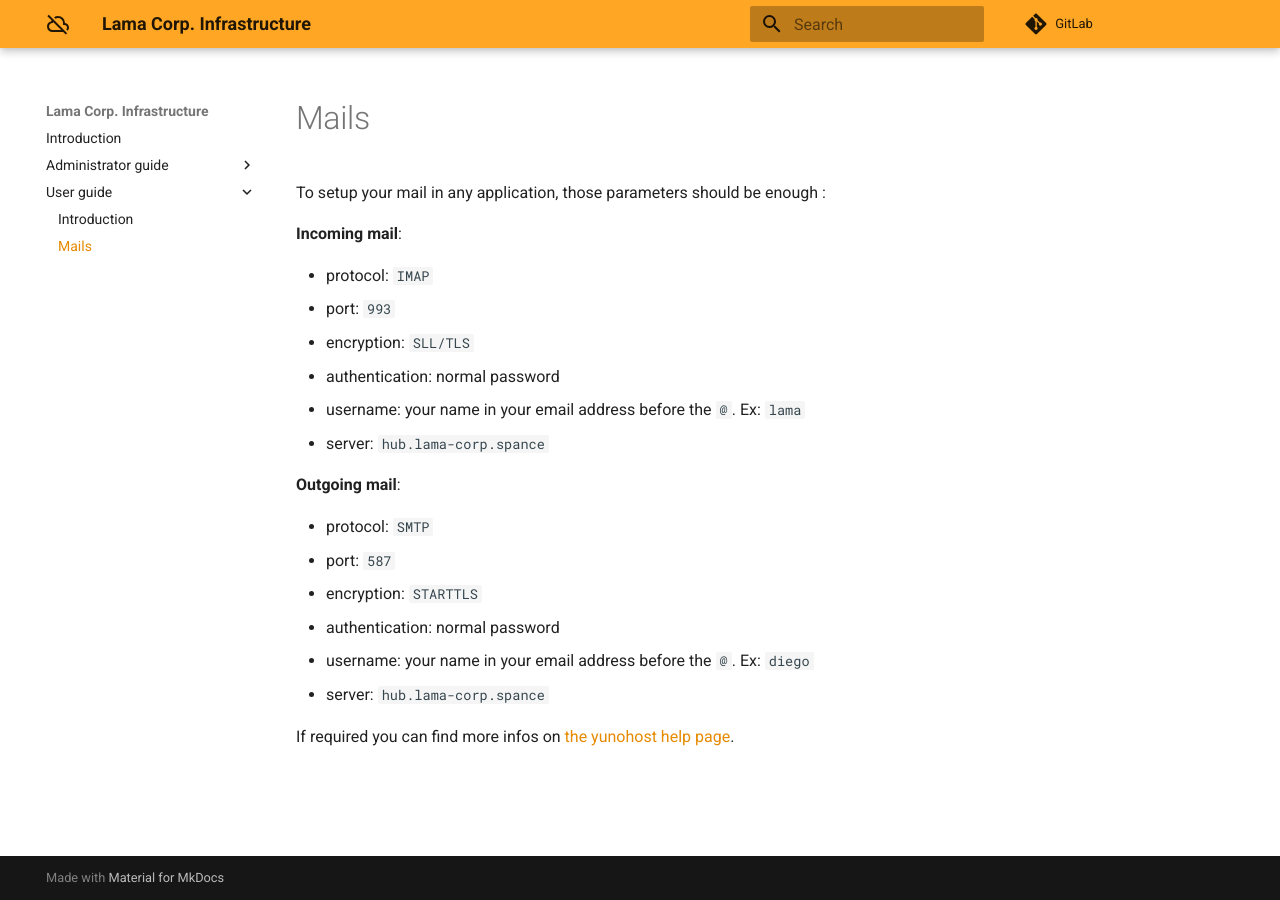
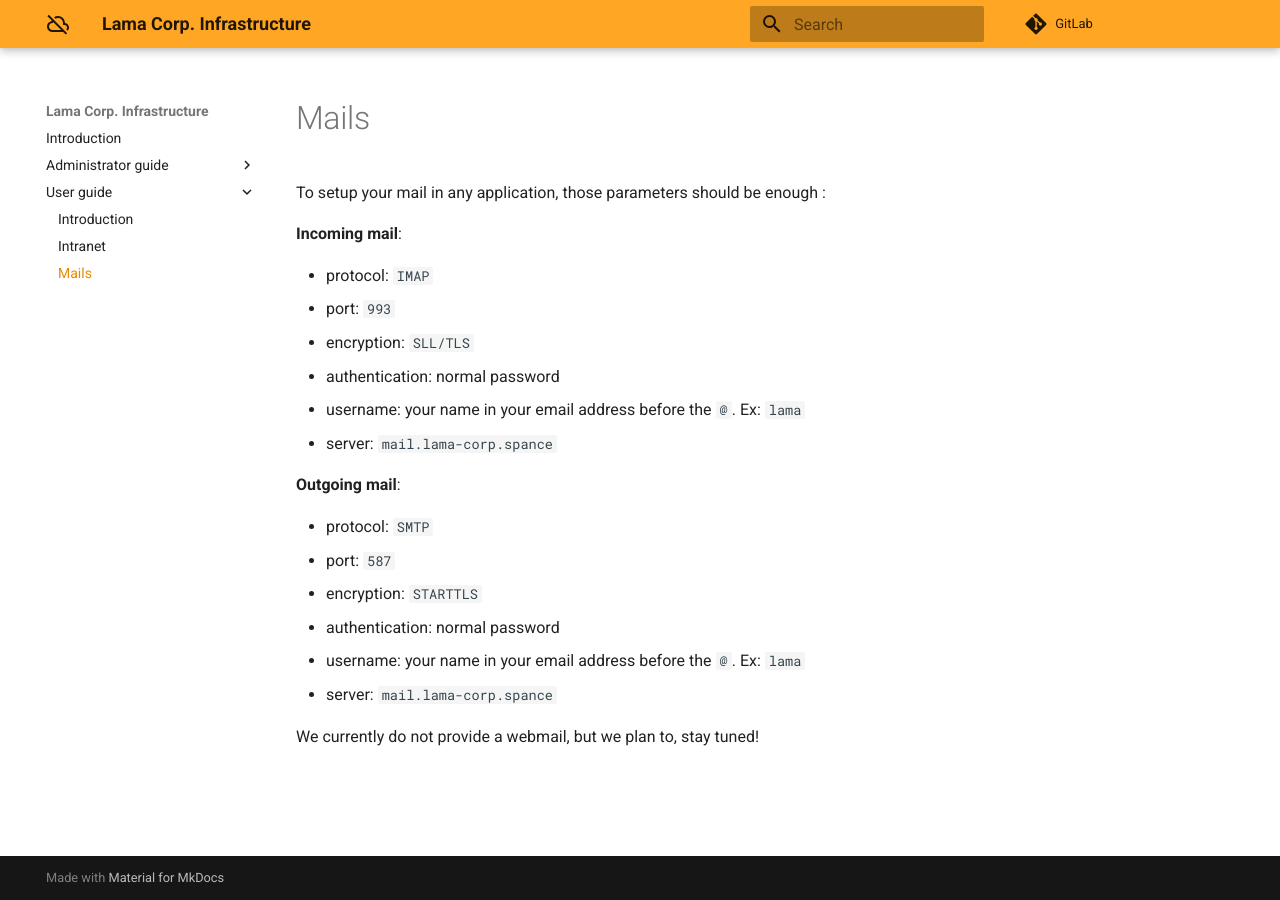
Before and after one commit to LamaCorp/infra-doc, an MkDocs documentation site: the page built from docs/user-guide/3.mails.md, in a window 1280 px wide. Built offline with MkDocs 1.6.1 and Material for MkDocs 9.7.7, drawn with Linux system fonts in a browser that asks for light colours; comment, search, counter and statistics services are not loaded.

Commit message:
user guide: add section about intranet, update mail settings
Signed-off-by: Marc 'risson' Schmitt <marc.schmitt@lama-corp.space>

```diff
--- a/docs/user-guide/2.mails.md
+++ b/docs/user-guide/3.mails.md
@@ -9,7 +9,7 @@ To setup your mail in any application, those parameters should be enough :
  * encryption: `SLL/TLS`
  * authentication: normal password
  * username: your name in your email address before the `@`. Ex: `lama`
- * server: `hub.lama-corp.spance`
+ * server: `mail.lama-corp.spance`
 
 **Outgoing mail**:
 
@@ -17,7 +17,7 @@ To setup your mail in any application, those parameters should be enough :
  * port: `587`
  * encryption: `STARTTLS`
  * authentication: normal password
- * username: your name in your email address before the `@`. Ex: `diego`
- * server: `hub.lama-corp.spance`
+ * username: your name in your email address before the `@`. Ex: `lama`
+ * server: `mail.lama-corp.spance`
 
-If required you can find more infos on [the yunohost help page](https://yunohost.org/#/email_configure_client).
+We currently do not provide a webmail, but we plan to, stay tuned!
```
Also changed, not shown: docs/index.md (+1 -1 lines), docs/user-guide/2.intranet.md (added, +11 -0 lines).
